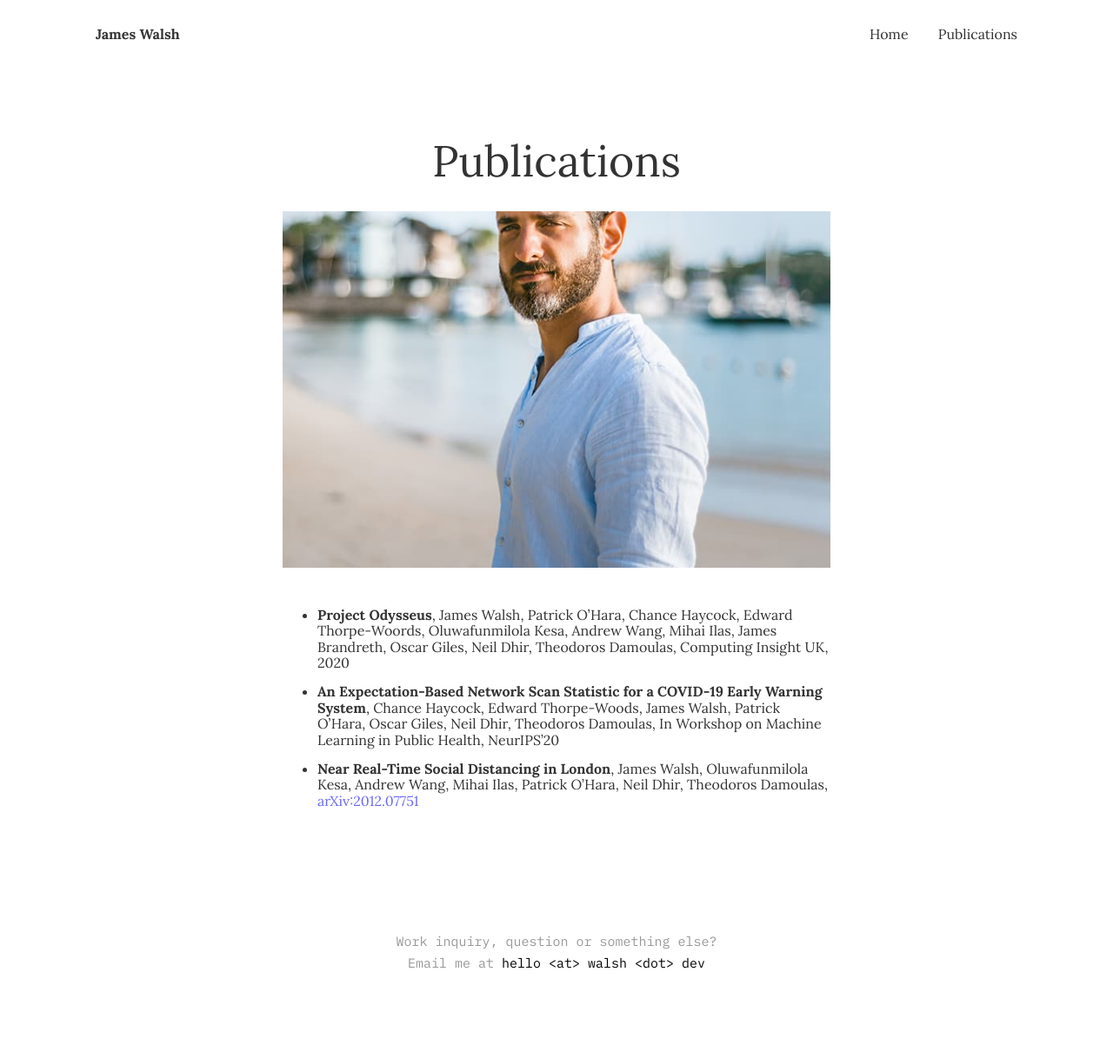
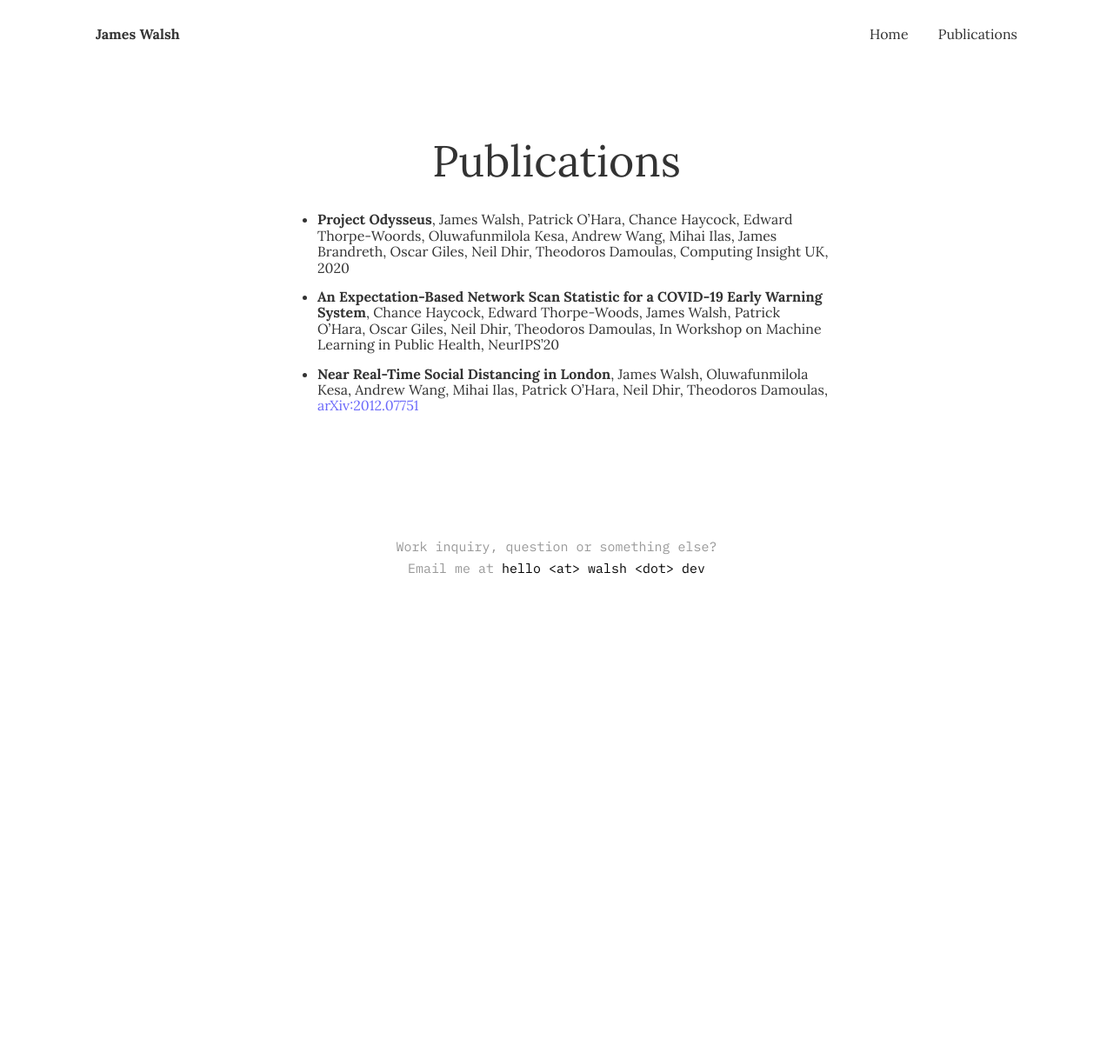
Before and after one commit to dead-water/dead-water.github.io, a Jekyll site: the page built from _pages/publications.md, in a window 1280 px wide. Shown: the whole page at 87% size. Built offline with Jekyll 4.4.1, drawn with Linux system fonts in a browser that asks for light colours; after the commit the page ends 900 px from its top, so only the background shows below that.

Commit message:
Update publications.md

```diff
--- a/_pages/publications.md
+++ b/_pages/publications.md
@@ -2,7 +2,6 @@
 layout: page
 title: Publications
 permalink: /publications/
-image: '/assets/img/01.jpg'
 ---
 
 - **Project Odysseus**, James Walsh, Patrick O'Hara, Chance Haycock, Edward Thorpe-Woords, Oluwafunmilola Kesa, Andrew Wang, Mihai Ilas, James Brandreth, Oscar Giles, Neil Dhir, Theodoros Damoulas, Computing Insight UK, 2020
```
